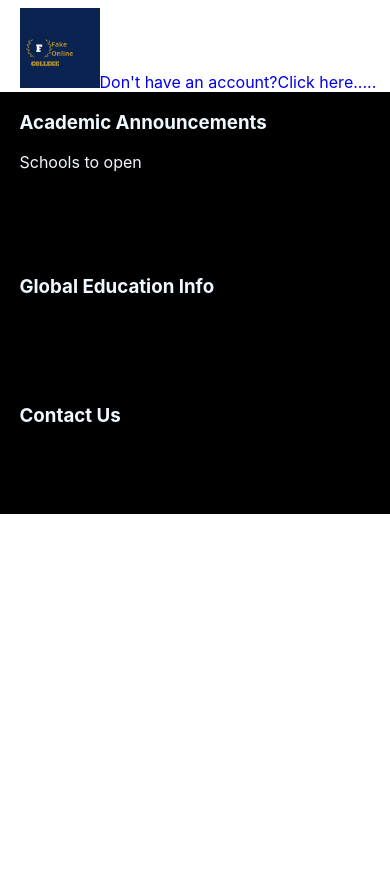
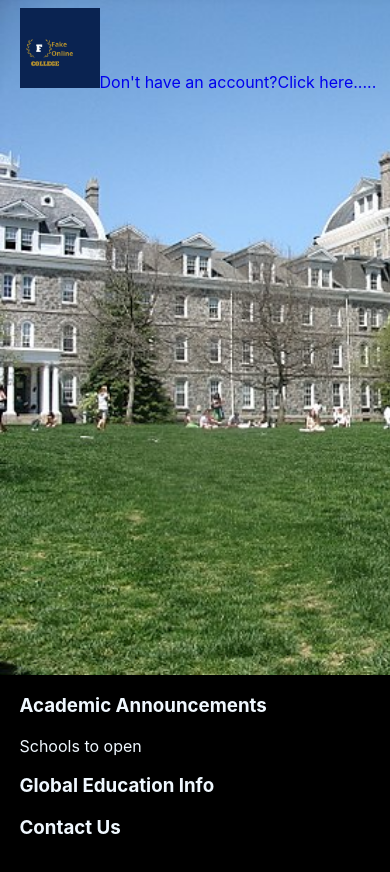
Before and after one commit to KudahShambare/My-College, a React (Create React App) app in the folder Frontend/my-college/: page /login in a window 390 px wide. Shown: the top 872 px of the page. Before the commit the page ends 844 px from the top, so only its background shows below. Built offline with nearby package versions, Linux system fonts and the light colour scheme.

Commit message:
home mobile done

```diff
--- a/Frontend/my-college/src/App.css
+++ b/Frontend/my-college/src/App.css
@@ -11,32 +11,55 @@
   background-size: cover;
   height: 80vh;
   margin-bottom: 0;
-    float: bottom;
+
 }
 .homeTop {
   display: none;
+}
+#mobileLogInNav {
+  display: inline-flex;
+}
+.navButtons {
+  display: none;
+}
+button {
+  background-color: skyblue;
+  height: 5vh;
+  width: 50vw;
+  font-size: large;
+  margin-bottom: 5vh;
+}
+#mobileNavButtons{
+
+padding-top: 20vh;
+  display: flex;
+  flex-direction: column;
+  align-items: center;
 
 }
-  #mobileLogInNav{
-   display:inline-flex;
-
-
-  }
-  .navButtons{
-    display: none;
+/*Othe pages*/
+.pages {
+  position: absolute;
+  top: 0%;
+  width: 100%;
+  background-image: url("../src/Images/Background.jpg");
+  height: 80vh;
+  background-repeat: no-repeat;
+  background-size: cover;
 }
 
 #footer {
+  position: absolute;
+  top: 80vh;
+  width: 100%;
   background-color: black;
   height: 50vh;
   color: aliceblue;
-    margin-top: 0%;
+
   padding-left: 5%;
-    display: grid;
-    grid-template-columns: auto;
 }
 /*Larger screens view*/
-@media  screen and (min-width:1054px) {
+@media screen and (min-width: 1054px) {
   .logo {
     height: 10rem;
     width: 10rem;
@@ -61,7 +84,7 @@
     margin-left: 20%;
     margin-top: 10%;
   }
-  #mobileNavButtons{
+  #mobileNavButtons {
     display: none;
   }
   button {
@@ -148,6 +171,4 @@
     display: grid;
     grid-template-columns: auto auto auto;
   }
-
-
 }
--- a/Frontend/my-college/src/App.js
+++ b/Frontend/my-college/src/App.js
@@ -12,7 +12,7 @@ import StudentDashboard from "./Components/StudentDashboard";
 
 function App() {
   return (
-    <div className="App">
+    <div >
       <Switch>
         <Route exact path="/" component={Home} />
         <Route path="/courses" component={Courses} />
--- a/Frontend/my-college/src/Pages/Courses.js
+++ b/Frontend/my-college/src/Pages/Courses.js
@@ -4,23 +4,6 @@ import { Link } from "react-router-dom";
 import Logo from "../Images/College.png";
 
 const Courses = () => {
-  const [courses, setCourses] = useState();
-  useEffect(() => {
-    fetch("http://localhost:4000/courses")
-      .then((resp) => {
-        resp.json();
-      })
-      .then((data) => {
-        setTimeout(()=>{
-
-        },5000)
-        setCourses(data);
-        //return data;
-      })
-      .catch((error) => {
-        console.log(error);
-      });
-  }, [courses]);
 
   return (
     <>
@@ -30,10 +13,7 @@ const Courses = () => {
         </Link>
         <h1>Courses</h1>
         <ul>
-          {console.log(courses)}
-          {courses.map((elem) => {
-            return <li>{elem.course_name}</li>;
-          })}
+=
         </ul>
       </div>
       <Footer />
```
Lines whose indentation alone changed are shown as unchanged.
